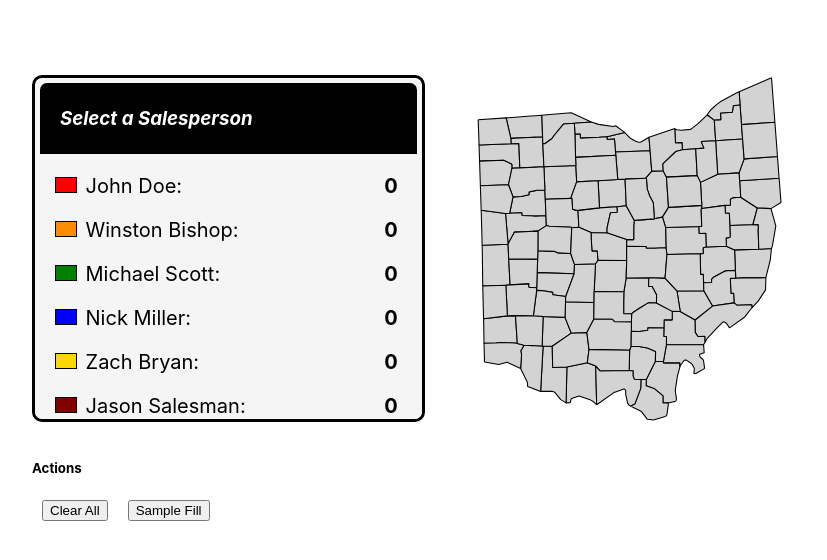
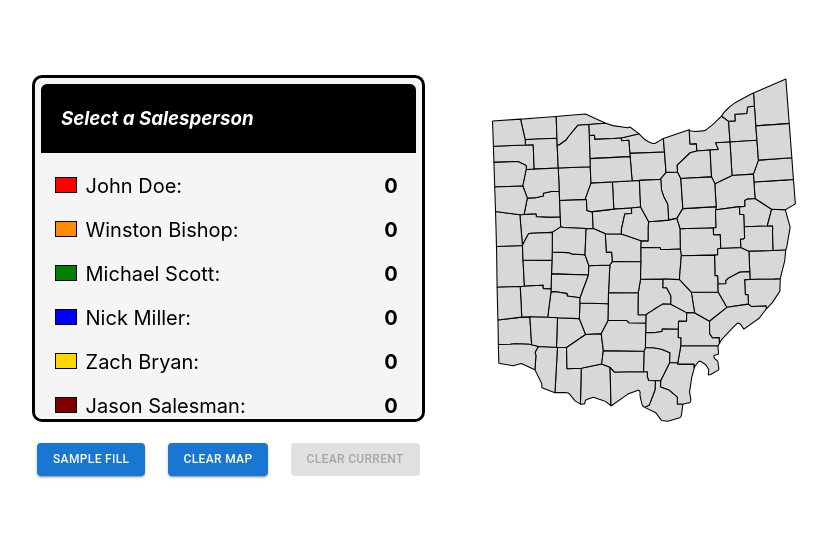
Before and after one commit to richbrett12/Cantopia-Territory-Assignments, a React (Create React App) app: page /Room1 in a window 1280 px wide. Shown: the top 560 px of the page, without its empty margins (3-830 px from the left). Built offline with nearby package versions, Linux system fonts and the light colour scheme.

Commit message:
Added Button Styles

```diff
--- a/package.json
+++ b/package.json
@@ -5,6 +5,7 @@
   "dependencies": {
     "@emotion/react": "^11.11.1",
     "@emotion/styled": "^11.11.0",
+    "@mui/icons-material": "^5.14.19",
     "@mui/material": "^5.14.20",
     "@testing-library/jest-dom": "^5.17.0",
     "@testing-library/react": "^13.4.0",
--- a/src/App.css
+++ b/src/App.css
@@ -25,9 +25,9 @@
   font-style: italic;
   background-color: black;
   color: white;
-  padding: 24px 20px;
+  padding: 23px 20px;
   margin: 0px;
-  border: 5px solid whitesmoke;
+  border: 6px solid whitesmoke;
 }
 
 .SalespersonListContainer ul {
@@ -55,7 +55,7 @@
   color: white;
   padding: 8px;
   margin: 0px;
-  border: 5px solid whitesmoke;
+  border: 6px solid whitesmoke;
   text-align: center;
 }
 
@@ -64,6 +64,7 @@
 } */
 
 .SelectedSalespersonCard h2 {
+  text-align: left;
   margin: 0px;
-  padding: 5px 5px 0px 5px;
+  padding: 5px 5px 0px 8px;
 }
--- a/src/components/LineFills.js
+++ b/src/components/LineFills.js
@@ -5,7 +5,7 @@ function LineFills() {
     "Pink",
     "#00BFFF", // Light Blue
     "#7FFF00", // Light Green
-    "#222831", // Dark Grey
+    "#404040", // Dark Grey
     "#FF00FF",
     "Red",
     "DarkOrange",
--- a/src/components/Ohio.js
+++ b/src/components/Ohio.js
@@ -19,7 +19,7 @@ const OhioSvg = ({ onCountySelect }) => {
         width="400"
         height="360"
         transform="scale(1) rotate(5)"
-        viewBox="0 0 50 50"
+        viewBox="-2 0 50 50"
       >
         <defs id="defs3087" />
         <CheckerFills />
--- a/src/components/SalespersonList.js
+++ b/src/components/SalespersonList.js
@@ -3,6 +3,7 @@ import { React, useContext } from "react";
 import ListItem from "./ListItem";
 import { AppContextNew, salespersonColors } from "../data/AppContext";
 import Grid from "@mui/material/Unstable_Grid2";
+import CloseIcon from "@mui/icons-material/Close";
 
 function SalespersonList({ currentSalespeople, onSalespersonSelect }) {
   const currentContext = useContext(AppContextNew);
@@ -25,19 +26,31 @@ function SalespersonList({ currentSalespeople, onSalespersonSelect }) {
         </div>
       ) : (
         <div className="SelectedSalespersonCard">
-          <Grid container spacing={1}>
-            <Grid xs={12}>
+          <Grid container spacing={0}>
+            <Grid xs={11}>
               <h2>
                 {currentSalespeople[currentContext.selectedSalesperson - 1]}
               </h2>
             </Grid>
+            <Grid
+              xs={1}
+              display="flex"
+              justifyContent="center"
+              alignItems="center"
+            >
+              <CloseIcon
+                onClick={() =>
+                  onSalespersonSelect(currentContext.selectedSalesperson)
+                }
+              />
+            </Grid>
             <Grid xs={12}>
               <div className="SelectedSvgContainer">
                 <svg
-                  width="95%"
-                  height="14px"
+                  width="97%"
+                  height="10px"
                   style={{
-                    border: "1px solid white",
+                    //border: "1px solid white",
                     background: "whitesmoke",
                   }}
                 >
--- a/src/components/TerritoryAssignment.js
+++ b/src/components/TerritoryAssignment.js
@@ -3,13 +3,16 @@ import React, { useReducer } from "react";
 import OhioSvg from "./Ohio";
 import SalespersonList from "./SalespersonList";
 import Grid from "@mui/material/Unstable_Grid2";
+import { Button } from "@mui/material";
 
 import { AppContextNew, AppContextObject } from "../data/AppContext";
 import contextReducer from "../data/ContextReducer";
 
 function TerritoryAssignment({ currentSalespeople }) {
   const btnStyles = {
-    margin: "2px 10px",
+    fontSize: "12px",
+    margin: "5px 5px",
+    //backgroundColor: "dimgrey",
   };
   const [currentState, dispatch] = useReducer(contextReducer, AppContextObject);
 
@@ -63,30 +66,47 @@ function TerritoryAssignment({ currentSalespeople }) {
               onSalespersonSelect={handleSalespersonSelect}
             />
           </Grid>
-          <Grid xs={8}>
+          <Grid xs={4} display="flex" justifyContent="start" alignItems="start">
             <OhioSvg onCountySelect={handleCountySelect} />
           </Grid>
-          <Grid xs={12}>
-            <h5>Actions</h5>
-            <button style={btnStyles} onClick={() => handleClear()}>
-              Clear All
-            </button>
-            <button style={btnStyles} onClick={handleRandomFill}>
+          <Grid xs={4}></Grid>
+
+          <Grid xs={4} display="flex" justifyContent="space-between">
+            <Button
+              style={btnStyles}
+              variant="contained"
+              onClick={handleRandomFill}
+            >
               Sample Fill
-            </button>
+            </Button>
+            <Button
+              style={btnStyles}
+              variant="contained"
+              onClick={() => handleClear()}
+            >
+              Clear Map
+            </Button>
+            {currentState.selectedSalesperson === 0 ? (
+              <Button
+                style={btnStyles}
+                variant="contained"
+                onClick={() => handleClear(currentState.selectedSalesperson)}
+                disabled
+              >
+                Clear Current
+              </Button>
+            ) : (
+              <Button
+                style={btnStyles}
+                variant="contained"
+                onClick={() => handleClear(currentState.selectedSalesperson)}
+              >
+                Clear Current
+              </Button>
+            )}
           </Grid>
+          <Grid xs={4}></Grid>
         </Grid>
-        <br />
-        {currentState.selectedSalesperson !== 0 && (
-          <div>
-            <button
-              style={btnStyles}
-              onClick={() => handleClear(currentState.selectedSalesperson)}
-            >
-              Clear Selected
-            </button>
-          </div>
-        )}
       </div>
       {/* <div className="ContextTracker">
         <h4>Context Tracker</h4>
--- a/src/data/AppContext.js
+++ b/src/data/AppContext.js
@@ -2,7 +2,7 @@ import { createContext } from "react";
 import { CountySvgData } from "./CountySvgData";
 
 const colors = [
-  "LightGray",
+  "#D8D8D8",
   "Red",
   "DarkOrange",
   "Green",
@@ -10,7 +10,7 @@ const colors = [
   "Gold",
   "#800000", //Maroon
   "BlueViolet",
-  "#222831", // Dark Gray
+  "#404040", // Dark Gray
   "url(#Red-Line)",
   "url(#DarkOrange-Line)",
   "url(#Green-Line)",
@@ -18,7 +18,7 @@ const colors = [
   "url(#Gold-Line)",
   "url(##800000-Line)", //Maroon
   "url(#BlueViolet-Line)",
-  "url(##222831-Line)", // Dark Gray
+  "url(##404040-Line)", // Dark Gray
   "Pink",
   "#00BFFF", // Light Blue
   "#7FFF00", // Light Green
```
Also changed, not shown: 1 other file (tests, documents, lock files or other folders).
